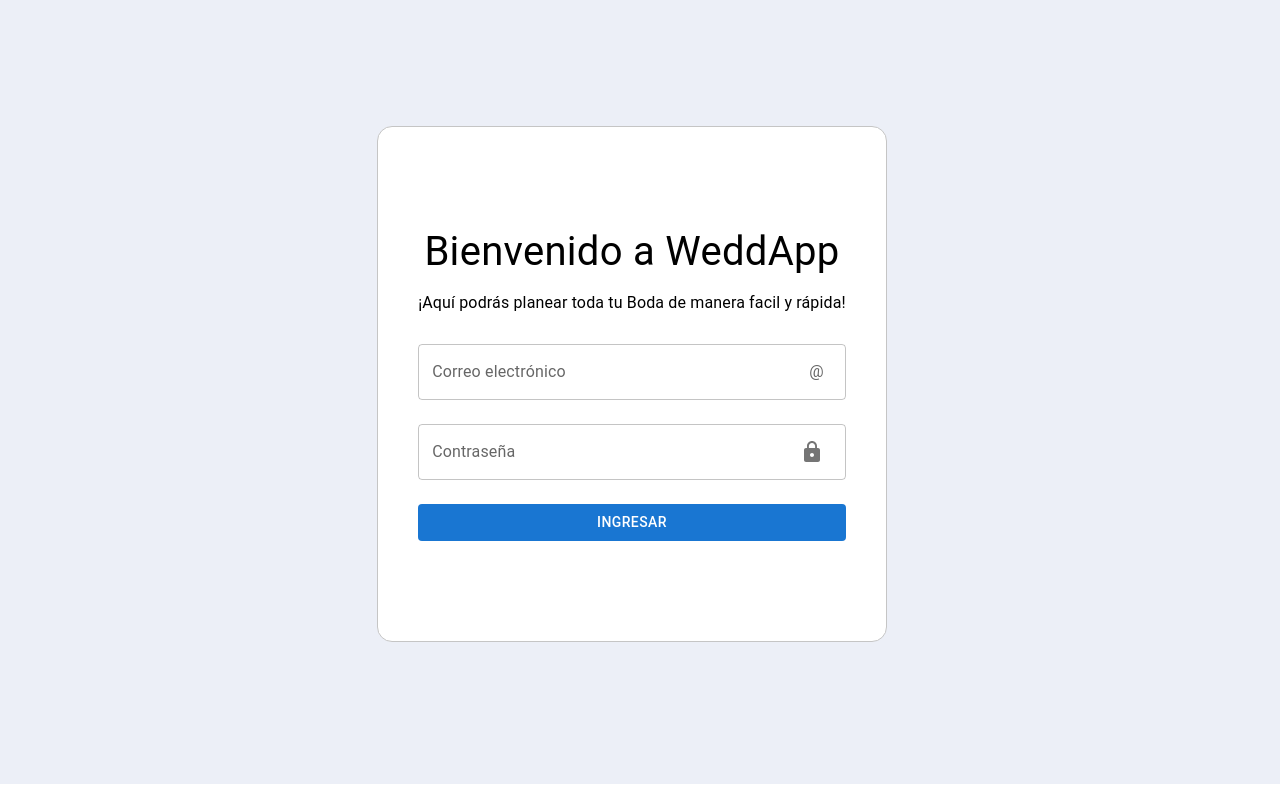
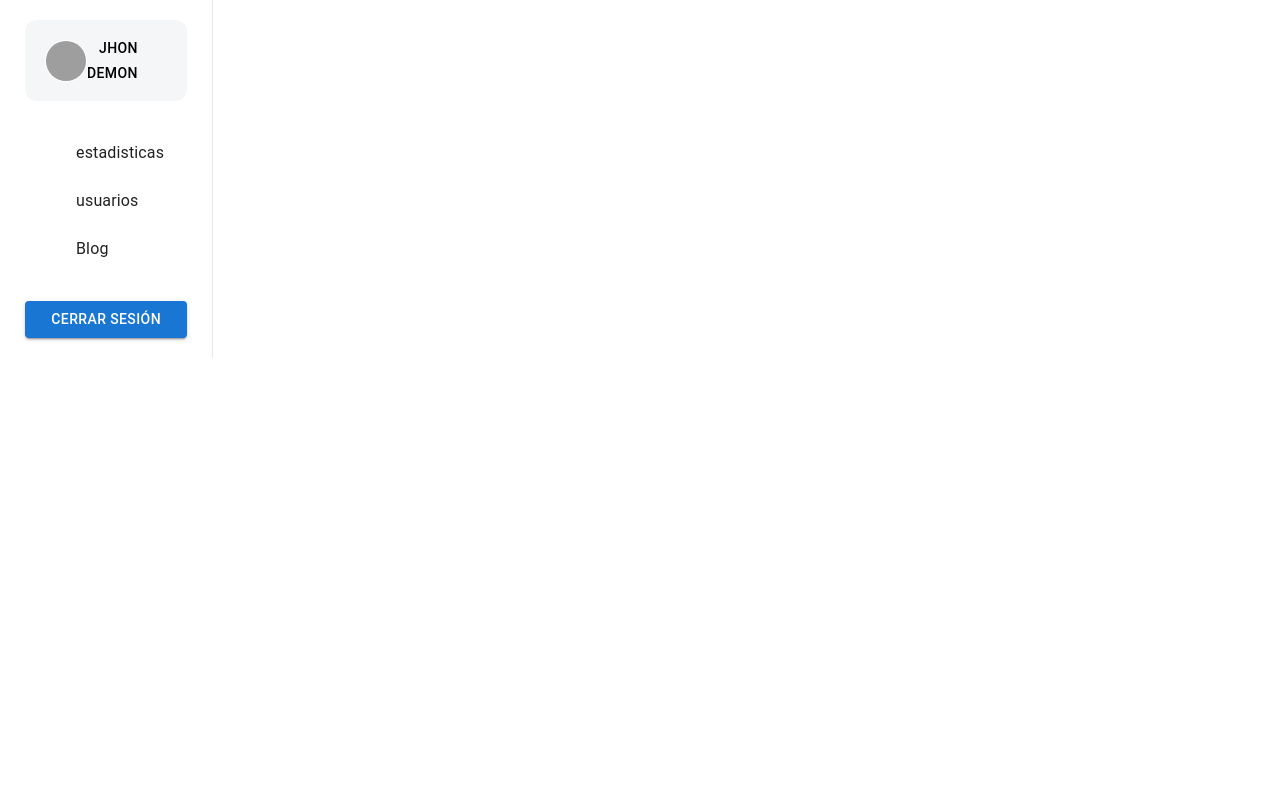
Before and after one commit to diegofandino/weddApp, a React (Create React App) app: page /dashboard in a window 1280 px wide. Before the commit this address led to /login. Built offline with nearby package versions, Linux system fonts and the light colour scheme; grey boxes are pictures that could not be loaded.

Commit message:
Se realiza una pequeña navegación con su outlet respectivo y muestre el dashboard

```diff
--- a/src/actions/auth.js
+++ b/src/actions/auth.js
@@ -20,7 +20,18 @@ export const login = (user) => {
     }
 }
 
+export const logout = () => {
+    return async(dispatch) => {
+        localStorage.clear();
+        dispatch(finishLogout());
+    }
+}
+
 export const finishLogin = (user) => ({
     type: types.authLogin,
     payload: user
 })
+
+export const finishLogout = () => ({
+    type: types.authLogout,
+})
--- a/src/components/LogoutButton.tsx
+++ b/src/components/LogoutButton.tsx
@@ -2,6 +2,8 @@ import { Button } from '@mui/material';
 import { Box } from '@mui/system';
 import React from 'react';
 import { makeStyles } from '@mui/styles';
+import { useDispatch } from 'react-redux';
+import { logout } from '../actions/auth';
 
 
 const useStyles = makeStyles({
@@ -12,11 +14,17 @@ const useStyles = makeStyles({
 
 export const LogoutButton = () => {
 
-    const classes = useStyles();
+    const dispatch = useDispatch();
+
+  const classes = useStyles();
+
+  const handleLogout = () => {
+      dispatch(logout());
+  }
 
   return (
       <Box>
-        <Button className={classes.buttonLogout} variant="contained" disableElevation>
+        <Button onClick={() => handleLogout()} className={classes.buttonLogout} variant="contained">
             Cerrar Sesión
         </Button>
       </Box>
--- a/src/components/MenuSidebar.tsx
+++ b/src/components/MenuSidebar.tsx
@@ -5,7 +5,7 @@ import MenuItem from '@mui/material/MenuItem';
 import ListItemText from '@mui/material/ListItemText';
 import ListItemIcon from '@mui/material/ListItemIcon';
 import { makeStyles } from '@mui/styles';
-import { Navigate } from 'react-router'
+import { Navigate,useNavigate } from 'react-router'
 import { Box } from '@mui/material';
 
 const useStyles = makeStyles({
@@ -26,18 +26,20 @@ const useStyles = makeStyles({
 
 export const MenuSidebar = () => {
 
+  const navigate = useNavigate();
+
   const [activeItemIndex, setActiveItemIndex] = useState(0)
   const classes = useStyles();
 
   const arrayMenuItems = [
-    { id: 1, name: 'estadisticas', icon: 'AssessmentOutlined' },
-    { id: 2, name: 'usuarios', icon: 'PersonOutlineOutlined' },
-    { id: 3,name: 'Blog', icon: 'FeedOutlined' },
+    { id: 1, name: 'estadisticas', icon: 'AssessmentOutlined', url:'/dashboard/estadisticas' },
+    { id: 2, name: 'usuarios', icon: 'PersonOutlineOutlined', url:'/dashboard/users' },
+    { id: 3,name: 'Blog', icon: 'FeedOutlined', url:'/dashboard/blog'},
   ];
 
   const handleNavigateRoute = (routePath: string, idx: number) => {
     setActiveItemIndex(idx);
-    console.log("Navigate to", routePath);
+    navigate(routePath);
   }
 
 
@@ -46,7 +48,7 @@ export const MenuSidebar = () => {
       <MenuList>
         { arrayMenuItems.map((item, idx) => (
           <MenuItem selected={activeItemIndex == item.id}
-          classes={{ selected: classes.selectedItem, root: classes.rootitem }} key={idx} onClick={() => handleNavigateRoute(item.name, item.id)}>
+          classes={{ selected: classes.selectedItem, root: classes.rootitem }} key={idx} onClick={() => handleNavigateRoute(item.url, item.id)}>
             <ListItemIcon >
               {/* <ComponentWithIcon iconName="Add" /> */}
             </ListItemIcon>
--- /dev/null
+++ b/src/pages/BlogPage.tsx
@@ -0,0 +1,10 @@
+import { Grid, Typography } from '@mui/material';
+import React from 'react';
+
+export const BlogPage = () => {
+  return (
+    <Grid container>
+        <Typography> Blog page </Typography>
+    </Grid>
+  );
+};
--- a/src/pages/DashboardScreen.tsx
+++ b/src/pages/DashboardScreen.tsx
@@ -5,6 +5,7 @@ import { MenuSidebar } from '../components/MenuSidebar';
 import { UserInfoBar } from '../components/UserInfoBar';
 import { makeStyles } from '@mui/styles';
 import { LogoutButton } from '../components/LogoutButton';
+import {Outlet} from 'react-router-dom'
 
 const useStyles = makeStyles({
   sidebarInfo: {
@@ -43,7 +44,9 @@ export const DashboardScreen = () => {
           </Box>
         </Box>
         </Grid>
-        <Grid item xs={10}></Grid>
+        <Grid item xs={10}>
+          <Outlet />
+        </Grid>
       </Grid>
   );
 };
--- /dev/null
+++ b/src/pages/UsersPage.tsx
@@ -0,0 +1,10 @@
+import { Grid, Typography } from '@mui/material';
+import React from 'react';
+
+export const UsersPage = () => {
+  return (
+      <Grid container>
+          <Typography> User page </Typography>
+      </Grid>
+  );
+};
--- a/src/reducers/authReducer.ts
+++ b/src/reducers/authReducer.ts
@@ -12,6 +12,8 @@ export const authReducer = (state = initialState, action: any) => {
             return action.payload ? {...state, user: action.payload, isLoggedIn: true} : {...state, user: action.payload, isLoggedIn: false}
         case types.authLogin:
             return {...state, isLoggedIn: true, user: action.payload};
+        case types.authLogout:
+            return {...state, isLoggedIn: false, user: {}};
         default:
             return state;
     }
--- a/src/routes/AppRouter.tsx
+++ b/src/routes/AppRouter.tsx
@@ -2,9 +2,11 @@ import React, { useEffect, useState } from 'react';
 import { useSelector, RootStateOrAny, useDispatch} from 'react-redux';
 import { Routes, Route, Navigate, Outlet } from "react-router-dom";
 import { checkingAuth } from '../actions/auth';
+import { BlogPage } from '../pages/BlogPage';
 import { DashboardScreen } from '../pages/DashboardScreen';
 import { LoginScreen } from '../pages/LoginScreen';
 import { RegisterPage } from '../pages/RegisterPage';
+import { UsersPage } from '../pages/UsersPage';
 import ProtectedRoutes from './ProtectedRoutes';
 
 export const AppRouter = () => {
@@ -22,8 +24,10 @@ export const AppRouter = () => {
         <Routes>
             <Route path='/login' element={!authState.isLoggedIn ? <LoginScreen /> : <Navigate to="/" />} />
             <Route path='/register' element={<RegisterPage />} />
-            <Route path="/" element={ authState.isLoggedIn ? <DashboardScreen /> : <Navigate to="/login" /> }>
-                <Route path='/dashboard' element={<DashboardScreen />} />
+            <Route path="/" element={ authState.isLoggedIn ? <DashboardScreen /> : <Navigate to="/login" /> } />
+            <Route path='/dashboard' element={<DashboardScreen />}>
+                <Route path="/dashboard/users" element={<UsersPage />} />
+                <Route path="/dashboard/blog" element={<BlogPage />} />
             </Route>
         </Routes>
   );
--- a/src/types/types.js
+++ b/src/types/types.js
@@ -1,4 +1,5 @@
 export const types = {
     authChecking: '[auth] Checking login state',
-    authLogin: '[auth] Login'
+    authLogin: '[auth] Login',
+    authLogout: '[auth] Logout'
 }
```
